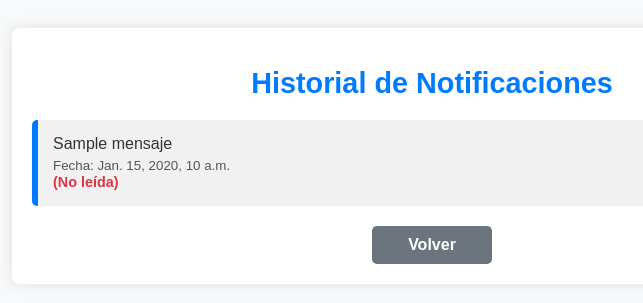
After one commit to orsierra/Codigo_Capstone, a Django app: template core/templates/historial_notificaciones.html in a window 1280 px wide. The commit adds this page. Shown: the top 303 px of the page, without its empty margins (208-851 px from the left). Run offline with Django 3.2, Linux system fonts and the light colour scheme; the template is opened without the code that fills it: most values are stand-ins (such as "Sample title", 1, 10 or a date in 2020).

```diff
--- a/Colegio/settings.py
+++ b/Colegio/settings.py
@@ -12,6 +12,7 @@ https://docs.djangoproject.com/en/4.1/ref/settings/
 
 from pathlib import Path
 import os
+
 
 # Build paths inside the project like this: BASE_DIR / 'subdir'.
 BASE_DIR = Path(__file__).resolve().parent.parent
--- a/core/templates/apoderadoConsuAsis.html
+++ b/core/templates/apoderadoConsuAsis.html
@@ -210,6 +210,7 @@
             <li><a href="{% url 'apoderadoConsuAsis' %}">Asistencia</a></li>
             <li><a href="{% url 'apoderadoConsuNotas' %}">Notas</a></li>
             <li><a href="{% url 'apoderadoObservaciones' %}">Observaciones</a></li>
+            <li><a href="{% url 'historial_notificaciones' %}">Notificaciones</a></li>
             <li>
                 <!-- Formulario para cerrar sesión -->
                 <form action="{% url 'logout' %}" method="post" style="display: inline;">
--- a/core/templates/apoderadoConsuNotas.html
+++ b/core/templates/apoderadoConsuNotas.html
@@ -210,6 +210,7 @@
             <li><a href="{% url 'apoderadoConsuAsis' %}">Asistencia</a></li>
             <li><a href="{% url 'apoderadoConsuNotas' %}">Notas</a></li>
             <li><a href="{% url 'apoderadoObservaciones' %}">Observaciones</a></li>
+            <li><a href="{% url 'historial_notificaciones' %}">Notificaciones</a></li>
             <li>
                 <!-- Formulario para cerrar sesión -->
                 <form action="{% url 'logout' %}" method="post" style="display: inline;">
--- a/core/templates/apoderadoObservaciones.html
+++ b/core/templates/apoderadoObservaciones.html
@@ -206,6 +206,7 @@
             <li><a href="{% url 'apoderadoConsuAsis' %}">Asistencia</a></li>
             <li><a href="{% url 'apoderadoConsuNotas' %}">Notas</a></li>
             <li><a href="{% url 'apoderadoObservaciones' %}">Observaciones</a></li>
+            <li><a href="{% url 'historial_notificaciones' %}">Notificaciones</a></li>
             <li>
                 <!-- Botón de Cerrar sesión estilo enlace -->
                 <form action="{% url 'logout' %}" method="post" style="display: inline;">
--- /dev/null
+++ b/core/templates/historial_notificaciones.html
@@ -0,0 +1,132 @@
+<!DOCTYPE html>
+<html lang="es">
+<head>
+    <meta charset="UTF-8">
+    <meta name="viewport" content="width=device-width, initial-scale=1.0">
+    <title>Historial de Notificaciones</title>
+    <style>
+        body {
+            font-family: Arial, sans-serif;
+            padding: 20px;
+            background-color: #f8f9fa;
+            color: #333;
+        }
+        .container {
+            max-width: 800px;
+            margin: 0 auto;
+            padding: 20px;
+            background-color: #fff;
+            border-radius: 8px;
+            box-shadow: 0 0 15px rgba(0, 0, 0, 0.1);
+        }
+        h1 {
+            text-align: center;
+            font-size: 1.8em;
+            margin-bottom: 20px;
+            color: #007bff;
+        }
+        .notificacion {
+            display: flex;
+            align-items: center;
+            justify-content: space-between;
+            background-color: #f1f1f1;
+            border-left: 6px solid #007bff;
+            margin: 10px 0;
+            padding: 15px;
+            border-radius: 5px;
+            transition: all 0.3s;
+        }
+        .notificacion.leida {
+            opacity: 0.7;
+            border-left-color: #28a745;
+        }
+        .notificacion-content {
+            flex-grow: 1;
+        }
+        .notificacion p {
+            margin: 0;
+            font-size: 1em;
+        }
+        .notificacion small {
+            display: block;
+            color: #555;
+            margin-top: 5px;
+        }
+        .notificacion .estado {
+            font-size: 0.9em;
+            font-weight: bold;
+            color: #28a745;
+        }
+        .notificacion .estado.no-leida {
+            color: #dc3545;
+        }
+        .acciones {
+            display: flex;
+            align-items: center;
+            gap: 10px;
+        }
+        .btn, .btn-marcar-leida {
+            background-color: #007bff;
+            color: white;
+            border: none;
+            padding: 8px 12px;
+            border-radius: 5px;
+            cursor: pointer;
+            transition: background-color 0.3s;
+            font-size: 0.9em;
+        }
+        .btn-marcar-leida {
+            background-color: #28a745;
+        }
+        .btn:hover, .btn-marcar-leida:hover {
+            background-color: #0056b3;
+        }
+        .btn-volver {
+            background-color: #6c757d;
+            margin-top: 20px;
+            text-align: center;
+            display: block;
+            color: white;
+            font-weight: bold;
+            padding: 10px;
+            border-radius: 5px;
+            transition: background-color 0.3s;
+            width: 100px;
+            margin: 20px auto 0;
+            text-decoration: none;
+        }
+        .btn-volver:hover {
+            background-color: #5a6268;
+        }
+    </style>
+</head>
+<body>
+    <div class="container">
+        <h1>Historial de Notificaciones</h1>
+
+        {% for notificacion in notificaciones %}
+            <div class="notificacion {% if notificacion.leida %}leida{% endif %}">
+                <div class="notificacion-content">
+                    <p>{{ notificacion.mensaje }}</p>
+                    <small>Fecha: {{ notificacion.fecha_creacion }}</small>
+                    {% if notificacion.leida %}
+                        <span class="estado">(Leída)</span>
+                    {% else %}
+                        <span class="estado no-leida">(No leída)</span>
+                    {% endif %}
+                </div>
+                {% if notificacion.leida == False %}
+                    <form action="{% url 'marcar_notificacion_como_leida' notificacion.id %}" method="post">
+                        {% csrf_token %}
+                        <button type="submit" class="btn-marcar-leida">Marcar como leída</button>
+                    </form>
+                {% endif %}
+            </div>
+        {% empty %}
+            <p>No tienes notificaciones.</p>
+        {% endfor %}
+
+        <a href="{% url 'apoderado_view' %}" class="btn-volver">Volver</a>
+    </div>
+</body>
+</html>
--- a/core/urls.py
+++ b/core/urls.py
@@ -9,7 +9,7 @@ urlpatterns = [
     path('login/', login_view, name='login'),
     path('logout/', LogoutView.as_view(), name='logout'),
     path('quienes-somos/', views.quienes_somos, name='quienes_somos'),
-  #  path('dashboard/', dashboard_view, name='dashboard'),  # Aquí iría la vista del dashboard
+    #path('dashboard/', dashboard_view, name='dashboard'),  # Aquí iría la vista del dashboard
     path('profesor/', profesor_dashboard, name='profesor'),
     path('profesor/cursos/', profesor_cursos, name='profesor_cursos'),  # Ruta para "Mis cursos"
     path('crear_db_usuarios', crear_usuario_db, name='crear_usuarios'),
@@ -29,6 +29,9 @@ urlpatterns = [
     path('alumno/', views.alumno_home, name='alumno_home'),
     #Apoderado
     path('apoderado/', apoderado_view, name='apoderado_view'),  # Dashboard del apoderado
+    path('notificacion/<int:notificacion_id>/leer/', views.marcar_notificacion_como_leida, name='marcar_notificacion_como_leida'),
+    path('marcar-notificacion/<int:notificacion_id>/', views.marcar_notificacion_como_leida, name='marcar_notificacion_como_leida'),
+    path('historial-notificaciones/', views.historial_notificaciones, name='historial_notificaciones'),
     path('consulta-asistencia/', apoderadoConsuAsis, name='apoderadoConsuAsis'),  # Consulta de asistencia
     path('apoderado/consulta-notas/', apoderadoConsuNotas, name='apoderadoConsuNotas'),  # Consulta de notas
     path('observaciones/', views.apoderado_observaciones, name='apoderadoObservaciones'),
```
Also changed, not shown: core/models.py (+9 -0 lines), core/templates/apoderado.html (+39 -10 lines), core/views.py (+55 -9 lines), core/migrations/0026_notificacion.py (added), core/migrations/0027_rename_fecha_notificacion_fecha_creacion_and_more.py (added), db.sqlite3.
